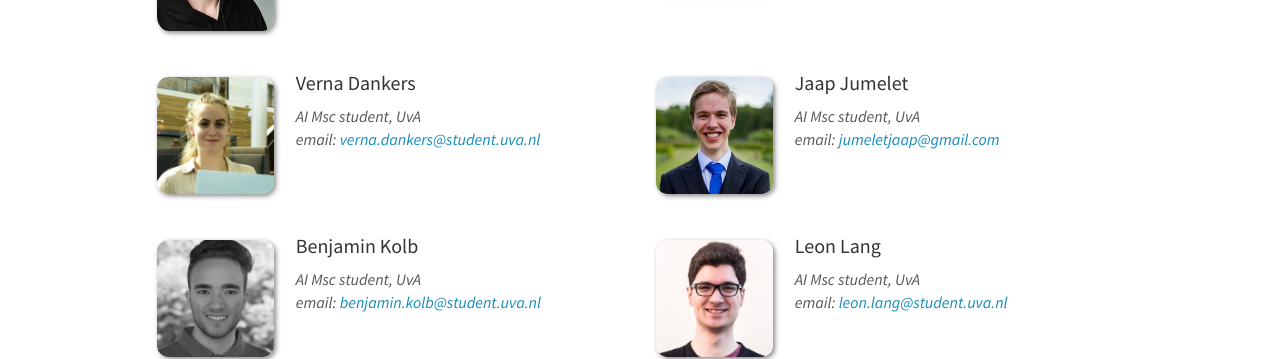
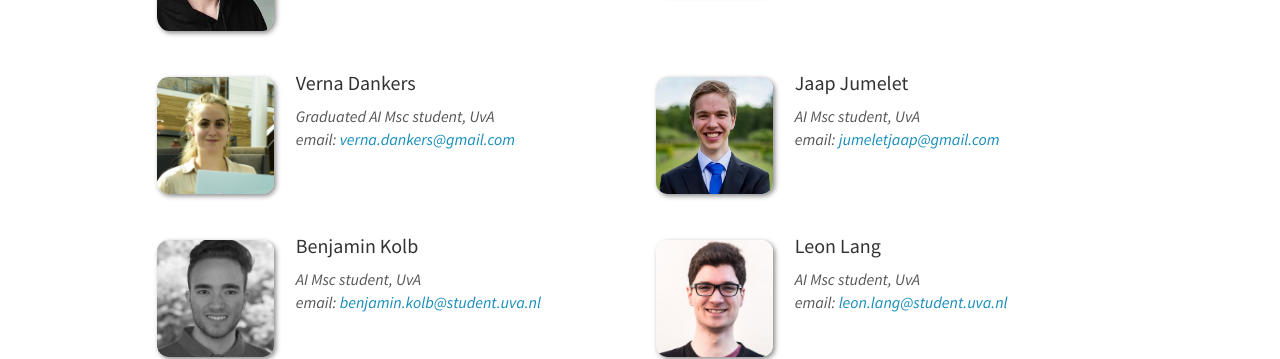
Before and after one commit to i-machine-think/i-machine-think.github.io, a Jekyll site: the page built from _pages/team.md, in a window 1280 px wide and 900 px high, scrolled down 769 px. Shown: the part 154-513 px from the top of the window. Built offline with Jekyll 4.4.1, drawn with Linux system fonts in a browser that asks for light colours; nearby versions of some CDN libraries.

Commit message:
Update the information of some students

```diff
--- a/_data/students.yml
+++ b/_data/students.yml
@@ -20,8 +20,8 @@
 
 - name: Verna Dankers
   photo: VDankers.jpeg
-  info: AI Msc student, UvA
-  email: verna.dankers@student.uva.nl
+  info: Graduated AI Msc student, UvA
+  email: verna.dankers@gmail.com
 
 - name: Jaap Jumelet
   photo: JJumelet.jpeg
```
